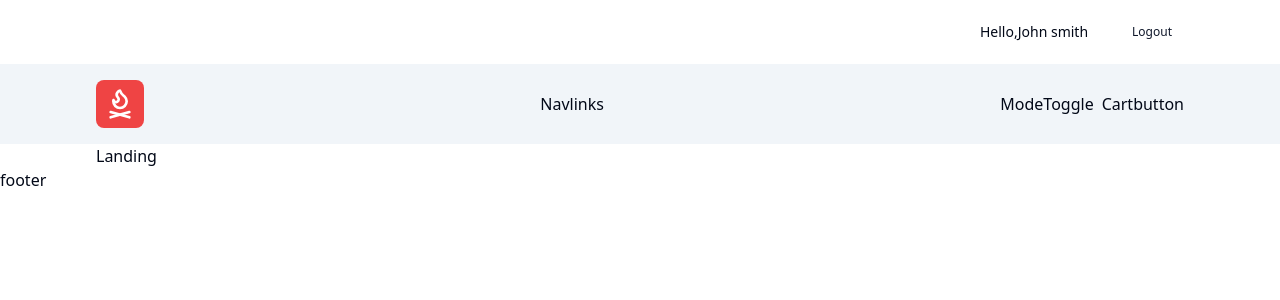
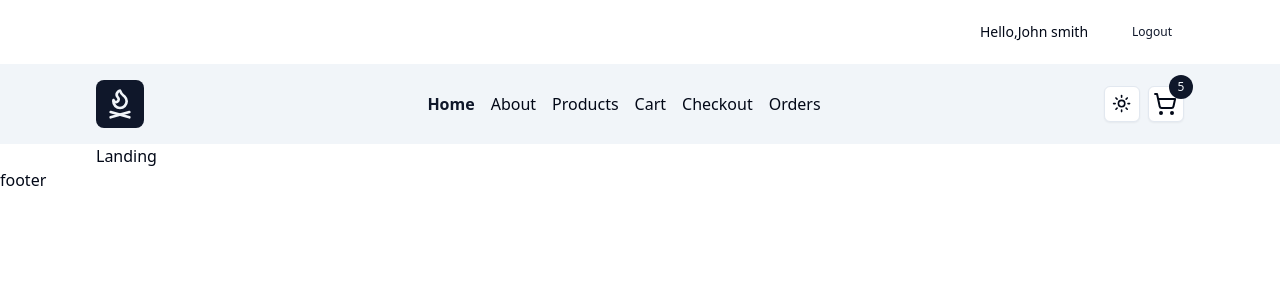
Before and after one commit to WilsonTomisin/ts-project, a React (Vite) app: page / in a window 1280 px wide. Shown: the top 300 px of the page. Built offline with nearby package versions, Linux system fonts and the light colour scheme.

Commit message:
finished navbar: theme and cart done

```diff
--- a/src/components/CartButton.tsx
+++ b/src/components/CartButton.tsx
@@ -1,10 +1,18 @@
-import React from 'react'
+import { Button } from './ui/button';
+import { ShoppingCart } from 'lucide-react';
+import { Link } from 'react-router-dom';
 
 function CartButton() {
+  const cartItems = 5
   return (
-    <div>
-      Cartbutton
-    </div>
+    <Button asChild variant={'outline'} size={'icon'} className=' px-1 flex items-center justify-between relative'>
+      <Link to={'/cart'}>
+        <ShoppingCart/>
+        <span className=' w-6 h-6 rounded-full absolute text-secondary bg-primary -top-3 left-5 flex items-center justify-center text-xs'>
+          {cartItems}
+        </span>
+      </Link>
+    </Button>
   )
 }
 
--- a/src/components/Logo.tsx
+++ b/src/components/Logo.tsx
@@ -3,8 +3,8 @@
 
 function Logo() {
   return (
-    <Link to={'/'} className=' bg-destructive p-2 rounded-lg text-white hidden lg:flex justify-center items-center'>
-      <FlameKindling className=' w-8 h-8'/>
+    <Link to={'/'} className=' bg-primary p-2 rounded-lg text-white hidden lg:flex justify-center items-center'>
+      <FlameKindling className=' w-8 h-8 text-secondary'/>
     </Link>
   )
 }
--- a/src/components/ModeToggle.tsx
+++ b/src/components/ModeToggle.tsx
@@ -1,8 +1,39 @@
-import React from 'react'
+import { Moon, Sun } from 'lucide-react';
+import { useAppDispatch } from '@/hooks';
+import { Button } from '@/components/ui/button';
+import {
+  DropdownMenu,
+  DropdownMenuContent,
+  DropdownMenuItem,
+  DropdownMenuTrigger,
+} from '@/components/ui/dropdown-menu';
+import { setTheme } from '@/features/theme/themeSlice';
+
 
 const ModeToggle = () => {
+    const dispatch = useAppDispatch();
   return (
-    <div>ModeToggle</div>
+    <DropdownMenu>
+        <DropdownMenuTrigger asChild >
+            <Button variant='outline' size='icon'>
+                <Sun className='h-[1.2rem] w-[1.2rem] rotate-0 scale-100 transition-all dark:-rotate-90 dark:scale-0' />
+                <Moon className='absolute h-[1.2rem] w-[1.2rem] rotate-90 scale-0 transition-all dark:rotate-0 dark:scale-100' />
+                <span className='sr-only'>Toggle theme</span>
+            </Button>
+        </DropdownMenuTrigger>
+        <DropdownMenuContent align='end'>
+            <DropdownMenuItem onClick={()=>dispatch(setTheme('light'))}>
+                Light
+            </DropdownMenuItem>
+            <DropdownMenuItem onClick={()=>dispatch(setTheme('dark'))}>
+                Dark
+            </DropdownMenuItem>
+            <DropdownMenuItem onClick={()=>dispatch(setTheme('system'))}>
+                System
+            </DropdownMenuItem>
+
+        </DropdownMenuContent>
+    </DropdownMenu>
   )
 }
 
--- a/src/components/Navlinks.tsx
+++ b/src/components/Navlinks.tsx
@@ -1,8 +1,17 @@
-
+import { links } from "@/utils";
+import { NavLink } from "react-router-dom";
 function Navlinks() {
   return (
-    <div>
-      Navlinks
+    <div className=" hidden lg:flex items-center justify-center gap-x-4">
+      {links.map((link)=>{
+        return(
+            <NavLink to={link.href} key={link.label} className={(({isActive})=>{
+                return `capitalize w-full ${isActive ? ' font-bold text-primary' :''}`
+            })}>
+                {link.label}
+            </NavLink>
+        )
+      })}
     </div>
   )
 }
--- a/src/features/theme/themeSlice.ts
+++ b/src/features/theme/themeSlice.ts
@@ -1,16 +1,33 @@
 import { createSlice, PayloadAction} from '@reduxjs/toolkit';
-type InitThemeState ={
-    name: string;
+import { applyTheme } from '@/utils';
+
+export type Theme = 'light'| 'dark'| 'system' ;
+
+type ThemeState ={
+    theme: Theme
 }
-const initialState:InitThemeState ={
-    name:'theme state'
+
+const getThemeFromStorage=():Theme=>{
+    const storedTheme = (localStorage.getItem('theme') as Theme) || 'system' // <--- this asserts that the variable has a type of 'Theme' and adds a default value of 'system' if there's nothing in the local storage.
+    applyTheme(storedTheme);
+    return storedTheme
+}
+
+const initialState:ThemeState = {
+    theme: getThemeFromStorage()
 }
 
 const themeSlice = createSlice({
     name:'theme',
     initialState,
-    reducers:{}
+    reducers:{
+        setTheme:(state, action:PayloadAction<Theme>)=>{
+            state.theme == action.payload;
+            applyTheme(action.payload)
+            localStorage.setItem('theme', action.payload)
+        }
+    }
 
 })
-
+export const { setTheme } = themeSlice.actions
 export default themeSlice.reducer;
--- a/src/index.css
+++ b/src/index.css
@@ -1,6 +1,8 @@
 @tailwind base;
 @tailwind components;
 @tailwind utilities;
+
+
 @layer base {
   :root {
     --background: 0 0% 100%;
@@ -22,13 +24,14 @@
     --border: 214.3 31.8% 91.4%;
     --input: 214.3 31.8% 91.4%;
     --ring: 222.2 84% 4.9%;
+    --radius: 0.5rem;
     --chart-1: 12 76% 61%;
     --chart-2: 173 58% 39%;
     --chart-3: 197 37% 24%;
     --chart-4: 43 74% 66%;
     --chart-5: 27 87% 67%;
-    --radius: 0.5rem
   }
+
   .dark {
     --background: 222.2 84% 4.9%;
     --foreground: 210 40% 98%;
@@ -48,14 +51,16 @@
     --destructive-foreground: 210 40% 98%;
     --border: 217.2 32.6% 17.5%;
     --input: 217.2 32.6% 17.5%;
-    --ring: 212.7 26.8% 83.9%;
+    --ring: 212.7 26.8% 83.9;
     --chart-1: 220 70% 50%;
     --chart-2: 160 60% 45%;
     --chart-3: 30 80% 55%;
     --chart-4: 280 65% 60%;
-    --chart-5: 340 75% 55%
+    --chart-5: 340 75% 55%;
   }
 }
+
+
 
 @layer components{
   .align-element{
--- a/src/pages/Cart/index.tsx
+++ b/src/pages/Cart/index.tsx
@@ -1,4 +1,4 @@
-import React from 'react'
+
 
 const Cart = () => {
   return (
--- a/src/pages/Landing/index.tsx
+++ b/src/pages/Landing/index.tsx
@@ -1,4 +1,3 @@
-import React from 'react'
 
 const Landing = () => {
   return (
--- a/src/utils/index.ts
+++ b/src/utils/index.ts
@@ -1 +1,2 @@
-export * from './links'
+export * from './links';
+export * from './theme';
--- /dev/null
+++ b/src/utils/theme.ts
@@ -0,0 +1,19 @@
+import { Theme } from "@/features/theme/themeSlice";
+
+export function applyTheme(theme: Theme) {
+    const root = window.document.documentElement; // <--- grabs the HTML tag on the webpage i.e <HTML></HTML>.
+
+    root.classList.remove('light', 'dark'); // <--- ensures the HTML tag has no class of light or dark when -
+                                            // -the function "appyTheme()" is triggered.
+
+    if (theme === 'system') {
+      const systemTheme = window.matchMedia('(prefers-color-scheme: dark)') //this browser API checks the 'prefers-color-scheme' media query for the 'dark property!
+      .matches  ? 'dark' : 'light'; // if the above is true ,then theme is set to 'dark' else it is set to 'light'.
+
+      root.classList.add(systemTheme); // HTML tag is given the theme specified
+      return;
+    }
+
+    root.classList.add(theme); // in case the theme is not on 'system' apply the theme specified.
+}
+// Apologies if the comments are a bit redunant or 'dummed down'. i am trying to understand
```
